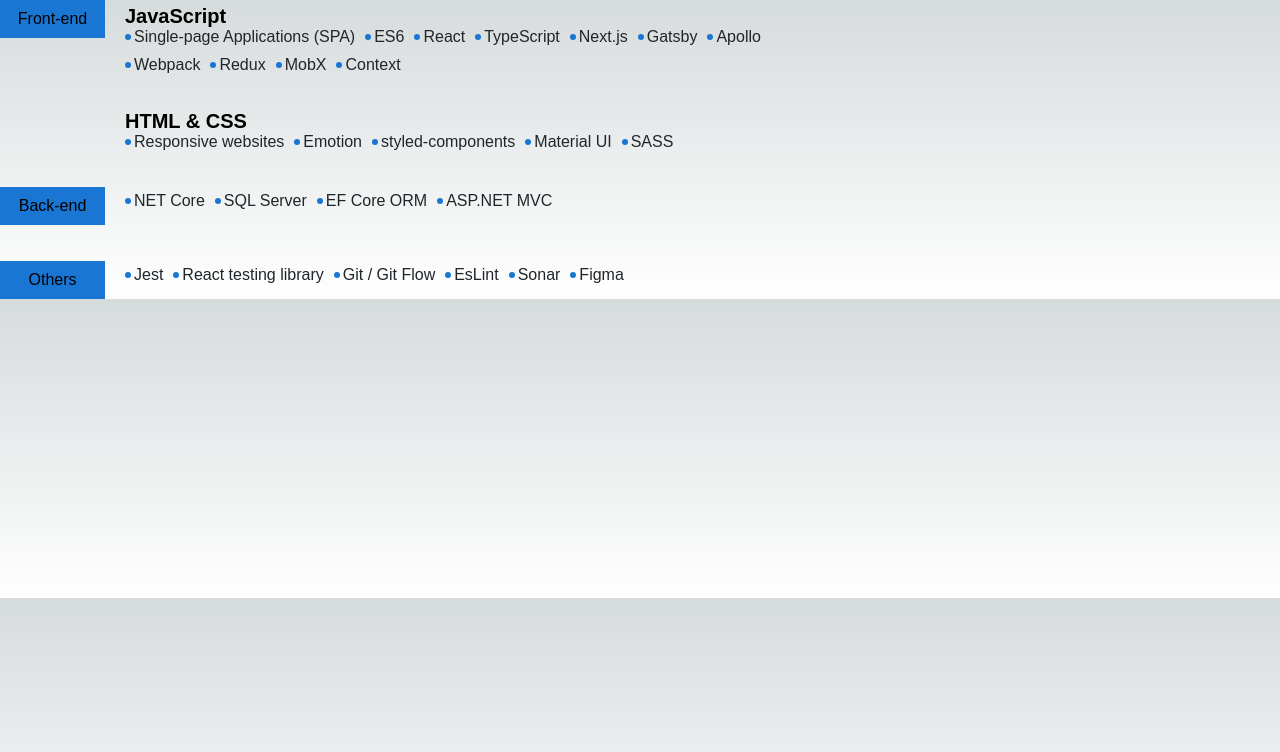
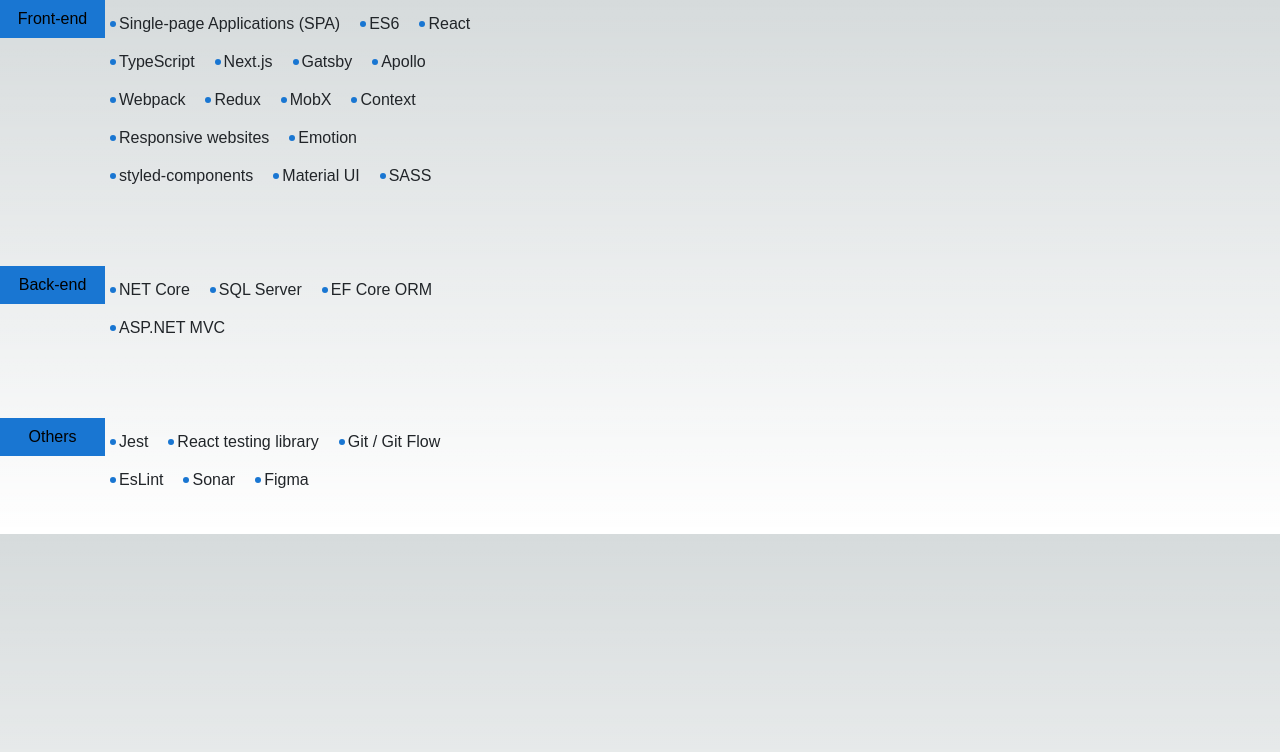
Before and after one commit to LucianoSantillan/resume, a Next.js app: page /components/SkillsTab/SkillsTab in a window 1280 px wide. Shown: the top 752 px of the page. Built offline with nearby package versions, Linux system fonts and the light colour scheme.

Commit message:
skills and experience resonsive

```diff
--- a/pages/components/SkillsAndExperience/SkillsAndExperience.tsx
+++ b/pages/components/SkillsAndExperience/SkillsAndExperience.tsx
@@ -24,6 +24,7 @@
             hidden={value !== index}
             id={`simple-tabpanel-${index}`}
             aria-labelledby={`simple-tab-${index}`}
+            style={{overflow: 'auto'}}
             {...other}
         >
             {value === index && (
--- a/pages/components/SkillsTab/SkillsTab.module.css
+++ b/pages/components/SkillsTab/SkillsTab.module.css
@@ -1,13 +1,12 @@
 .skillsAndExperience {
     background-color: #f5f5f5;
-    padding: 100px 0;
-    display: flex;
-    justify-content: center
+    padding: 80px 20px;
   }
 
   .skill {
     display: flex;
-    gap: 20px;
+    flex-direction: column;
+    margin-bottom: 40px;
   }
 
   .skillType {
@@ -21,8 +20,6 @@
   }
 
   .skillContent {
-    width: 700px;
-    max-width: 100%;
     padding-top: 5px;
   }
 
@@ -30,18 +27,21 @@
     font-size: 20px;
     font-weight: bold;
     color: #000;
+    margin-bottom: 10px;
   }
 
   .skillContentList {
     display: flex;
+    flex-wrap: wrap;
     gap: 10px;
-    flex-wrap: wrap;
+    margin-top: 5px;
   }
 
   .skillListItem {
     color: #212529;
     display: flex;
     align-items: center;
+    padding: 5px;
   }
 
   .skillListItemBall {
@@ -52,3 +52,21 @@
     display: inline-block;
     margin-right: 3px;
   }
+
+  @media (min-width: 768px) {
+    .skillsAndExperience {
+      display: flex;
+      justify-content: center;
+      padding: 100px 0;
+    }
+
+    .skill {
+      flex-direction: row;
+      margin-right: 40px;
+    }
+
+    .skillContent {
+      width: 400px;
+      max-width: 100%;
+    }
+  }
--- a/pages/components/SkillsTab/SkillsTab.tsx
+++ b/pages/components/SkillsTab/SkillsTab.tsx
@@ -1,13 +1,6 @@
-import styles from '@/styles/Home.module.css'
+import React from 'react';
+import styles from './SkillsTab.module.css'
 import { FC } from 'react';
-
-const SkillItem: FC<{ content: string, link?: string }> = ({ content, link }) => {
-    return (
-        <span className={styles.skillListItem}>
-            <span className={styles.skillListItemBall}></span>{content}
-        </span>
-    )
-}
 
 const skills = [
     { label: "Single-page Applications (SPA)", link: "" },
@@ -47,47 +40,39 @@
     { label: "Figma ", link: "" }
 ]
 
+const SkillItem: FC<{ content: string, link?: string }> = ({ content, link }) => {
+    return (
+        <span className={styles.skillListItem}>
+            <span className={styles.skillListItemBall}></span>{content}
+        </span>
+    );
+};
+
+const SkillCategory: FC<{ title: string, skills: { label: string, link?: string }[] }> = ({ title, skills }) => {
+    return (
+        <span className={styles.skill}>
+            <span className={styles.skillType}>{title}</span>
+            <span className={styles.skillContent}>
+                <span className={styles.skillContentList}>
+                    {skills.map((skill) => (
+                        <SkillItem key={skill.label} content={skill.label} />
+                    ))}
+                </span>
+            </span>
+        </span>
+    );
+};
+
 export default function SkillsTab() {
     return (
         <>
-            <span className={styles.skill}>
-                <span className={styles.skillType}>Front-end</span>
-                <span className={styles.skillContent}>
-                    <span className={styles.skillContentTitle}>JavaScript</span>
-                    <br />
-                    <span className={styles.skillContentList}>
-                        {skills.map((skill) => <SkillItem key={skill.label} content={skill.label} />)}
-                    </span>
-                    <br />
-                    <br />
-                    <span className={styles.skillContentTitle}>HTML & CSS</span>
-                    <br />
-                    <span className={styles.skillContentList}>
-                        {cssSkills.map((skill) => <SkillItem key={skill.label} content={skill.label} />)}
-                    </span>
-
-                </span>
-            </span>
+            <SkillCategory title="Front-end" skills={[...skills, ...cssSkills]} />
             <br />
             <br />
-            <span className={styles.skill}>
-                <span className={styles.skillType}>Back-end</span>
-                <span className={styles.skillContent}>
-                    <span className={styles.skillContentList}>
-                        {backendSkills.map((skill) => <SkillItem key={skill.label} content={skill.label} />)}
-                    </span>
-                </span>
-            </span>
+            <SkillCategory title="Back-end" skills={backendSkills} />
             <br />
             <br />
-            <span className={styles.skill}>
-                <span className={styles.skillType}>Others</span>
-                <span className={styles.skillContent}>
-                    <span className={styles.skillContentList}>
-                        {othersSkills.map((skill) => <SkillItem key={skill.label} content={skill.label} />)}
-                    </span>
-                </span>
-            </span>
+            <SkillCategory title="Others" skills={othersSkills} />
         </>
-    )
+    );
 }
```
Also changed, not shown: pages/components/ContactForm/ContactForm.module.css (+11 -5 lines), pages/components/SkillsAndExperience/SkillsAndExperience.module.css (+17 -0 lines). Lines whose indentation alone changed are shown as unchanged.
